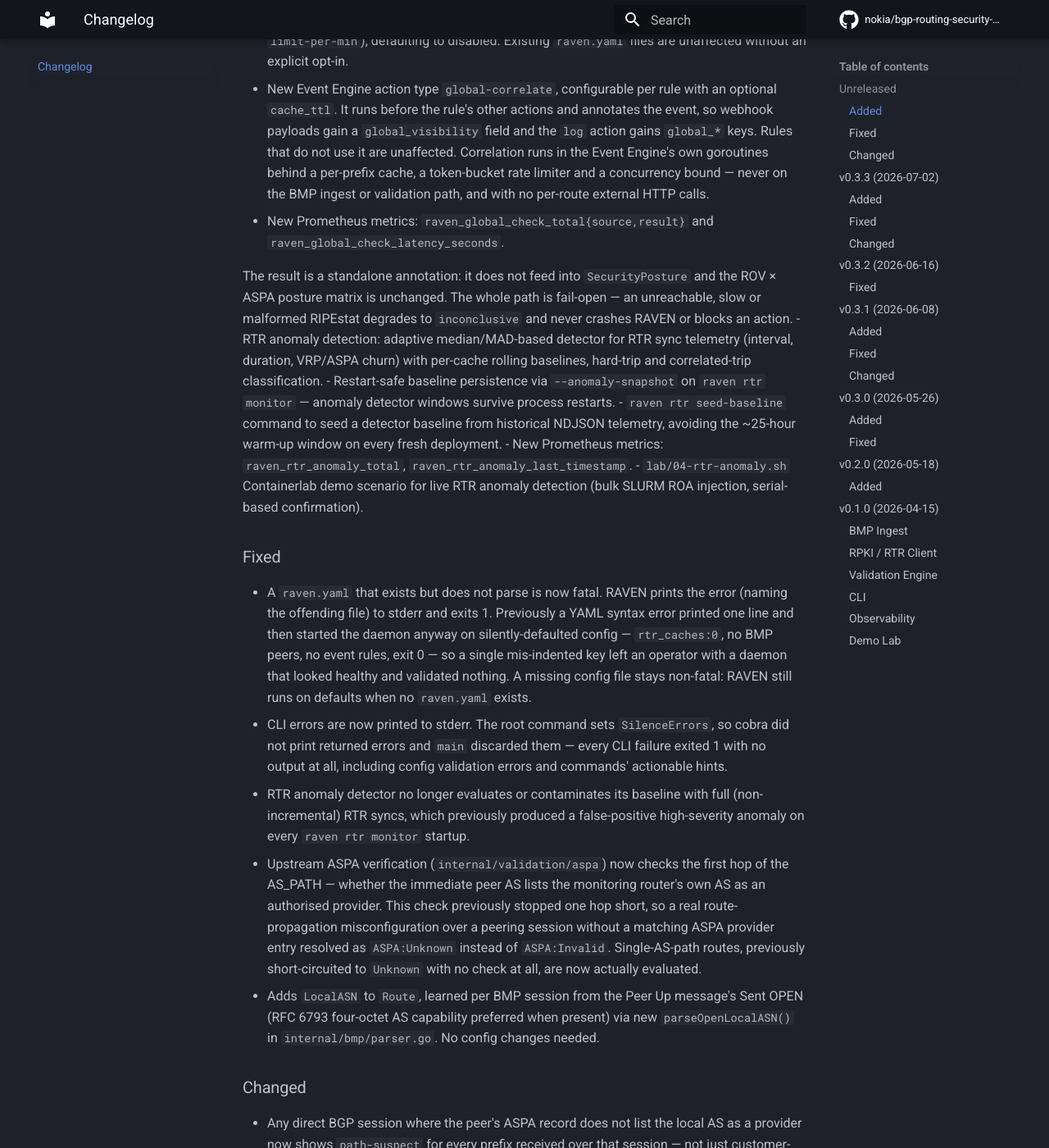
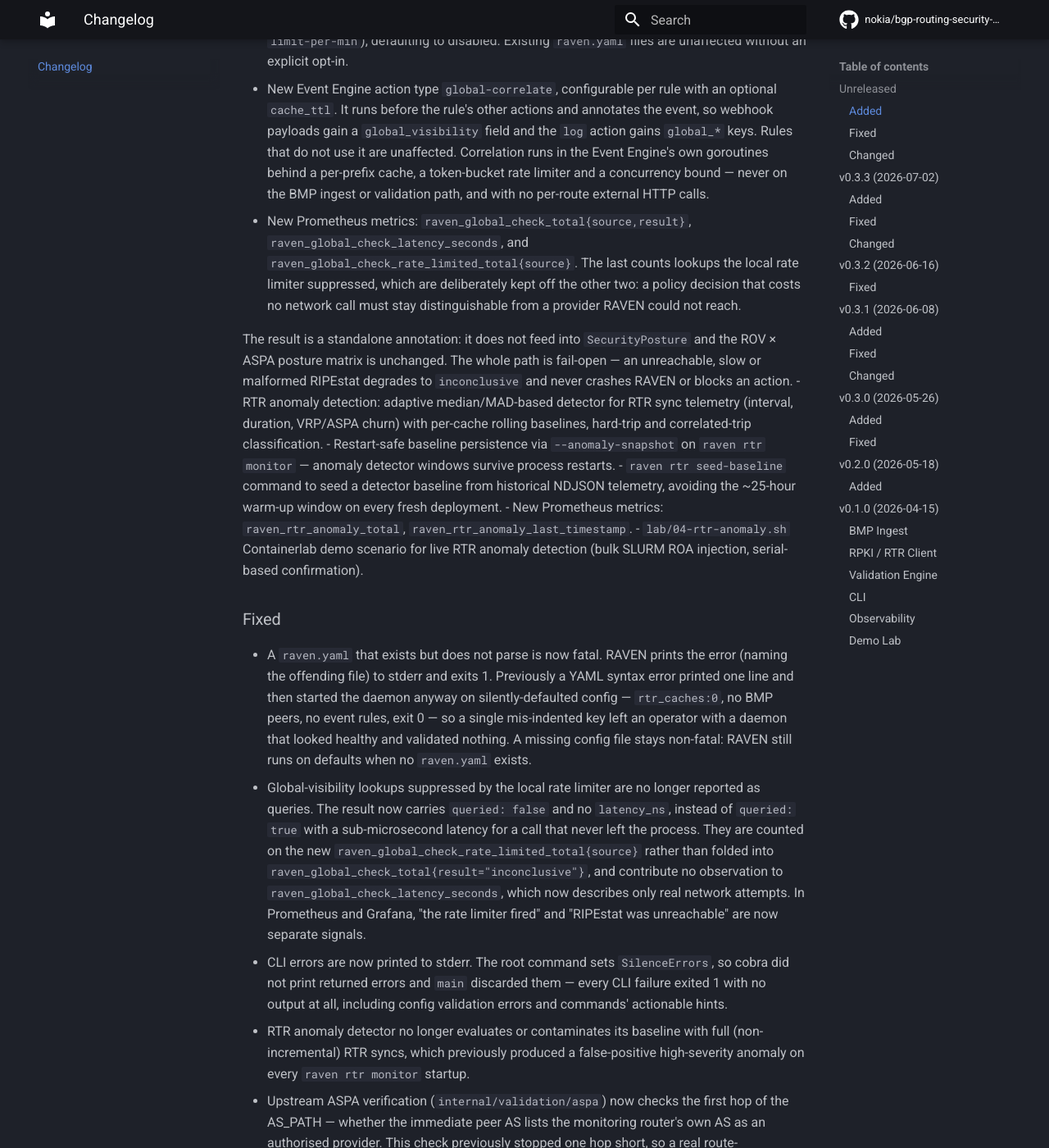
Before and after one commit to ritmukhe/raven-docs, an MkDocs documentation site: the page built from docs/CHANGELOG.md, in a window 1280 px wide and 1400 px high, scrolled down 600 px. Shown: the whole window at 82% size. Built offline with MkDocs 1.6.1 and Material for MkDocs 9.7.7, drawn with Linux system fonts in a browser that asks for light colours; comment, search, counter and statistics services are not loaded.

Commit message:
changelog: note the rate-limited global-check accounting fix
Co-Authored-By: Claude Opus 5 <noreply@anthropic.com>

```diff
--- a/docs/CHANGELOG.md
+++ b/docs/CHANGELOG.md
@@ -26,8 +26,12 @@ All notable changes to RAVEN are recorded here.
   per-prefix cache, a token-bucket rate limiter and a concurrency bound —
   never on the BMP ingest or validation path, and with no per-route external
   HTTP calls.
-- New Prometheus metrics: `raven_global_check_total{source,result}` and
-  `raven_global_check_latency_seconds`.
+- New Prometheus metrics: `raven_global_check_total{source,result}`,
+  `raven_global_check_latency_seconds`, and
+  `raven_global_check_rate_limited_total{source}`. The last counts lookups
+  the local rate limiter suppressed, which are deliberately kept off the
+  other two: a policy decision that costs no network call must stay
+  distinguishable from a provider RAVEN could not reach.
 
   The result is a standalone annotation: it does not feed into
   `SecurityPosture` and the ROV × ASPA posture matrix is unchanged. The
@@ -54,6 +58,15 @@ All notable changes to RAVEN are recorded here.
   exit 0 — so a single mis-indented key left an operator with a daemon that
   looked healthy and validated nothing. A missing config file stays
   non-fatal: RAVEN still runs on defaults when no `raven.yaml` exists.
+- Global-visibility lookups suppressed by the local rate limiter are no
+  longer reported as queries. The result now carries `queried: false` and
+  no `latency_ns`, instead of `queried: true` with a sub-microsecond
+  latency for a call that never left the process. They are counted on the
+  new `raven_global_check_rate_limited_total{source}` rather than folded
+  into `raven_global_check_total{result="inconclusive"}`, and contribute no
+  observation to `raven_global_check_latency_seconds`, which now describes
+  only real network attempts. In Prometheus and Grafana, "the rate limiter
+  fired" and "RIPEstat was unreachable" are now separate signals.
 - CLI errors are now printed to stderr. The root command sets
   `SilenceErrors`, so cobra did not print returned errors and `main`
   discarded them — every CLI failure exited 1 with no output at all,
```
